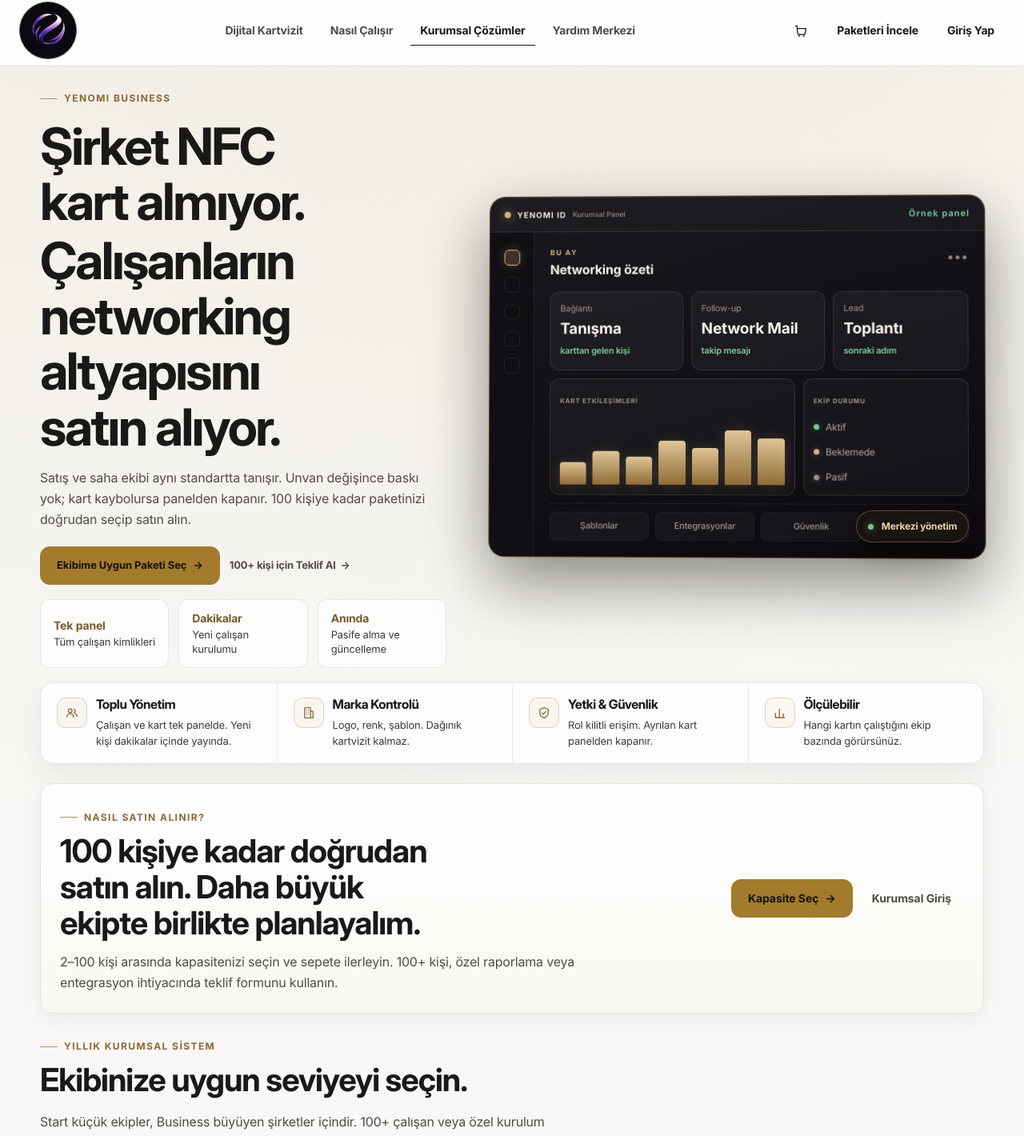
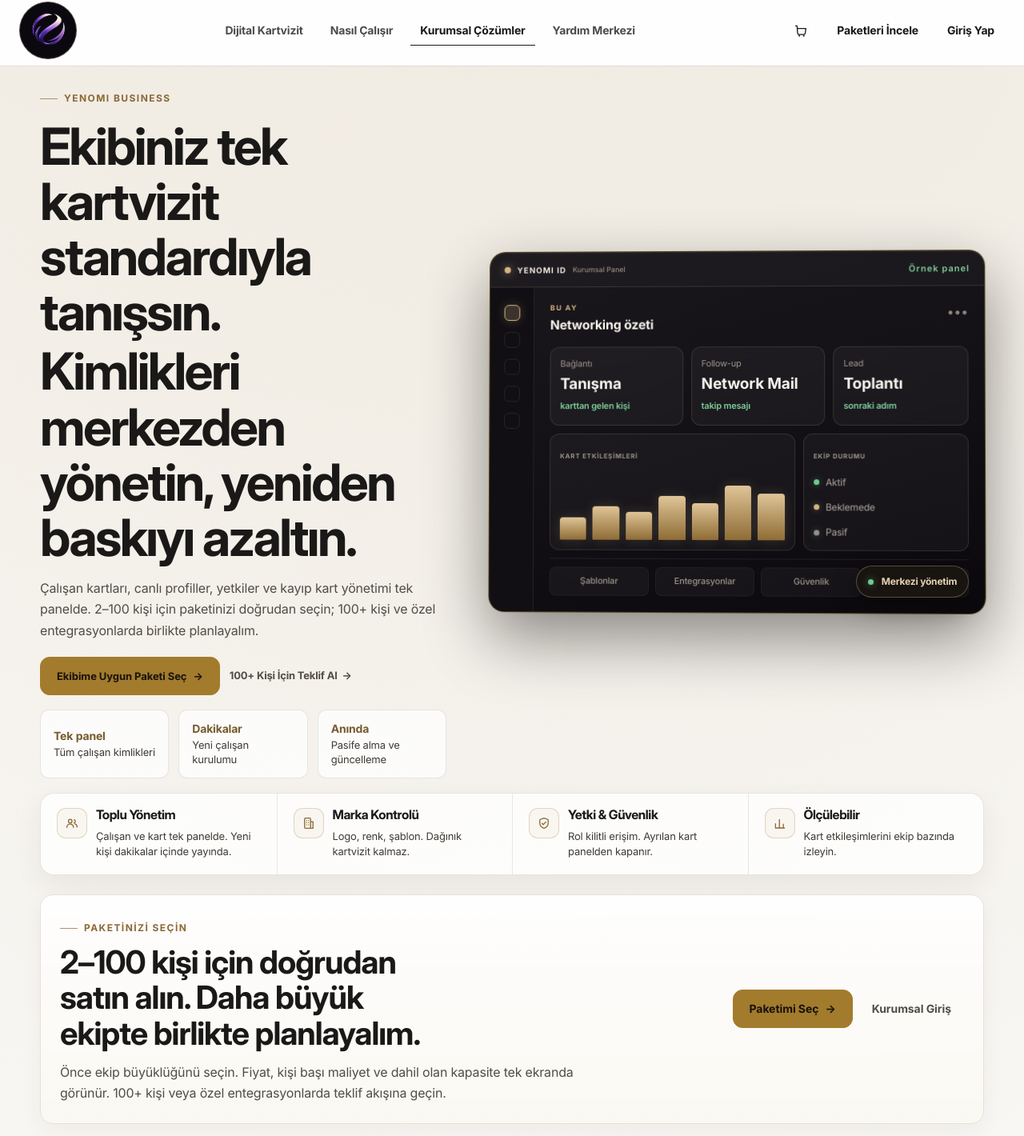
Before and after one commit to sevcanesim/id_system, a Next.js app: page /kurumsal in a window 1280 px wide. Shown: the part 42-1462 px from the top of the page at 80% size. Built offline with nearby package versions, Linux system fonts and the light colour scheme; no server answers.

Commit message:
feat(cro): simplify corporate purchase decisions

```diff
--- a/app/kurumsal/page.tsx
+++ b/app/kurumsal/page.tsx
@@ -69,7 +69,7 @@ export default async function CorporatePage({
     { icon: "users" as const, title: "Toplu Yönetim", text: "Çalışan ve kart tek panelde. Yeni kişi dakikalar içinde yayında." },
     { icon: "building" as const, title: "Marka Kontrolü", text: "Logo, renk, şablon. Dağınık kartvizit kalmaz." },
     { icon: "shield" as const, title: "Yetki & Güvenlik", text: "Rol kilitli erişim. Ayrılan kart panelden kapanır." },
-    { icon: "analytics" as const, title: "Ölçülebilir", text: "Hangi kartın çalıştığını ekip bazında görürsünüz." },
+    { icon: "analytics" as const, title: "Ölçülebilir", text: "Kart etkileşimlerini ekip bazında izleyin." },
   ];
 
   return (
@@ -78,13 +78,13 @@ export default async function CorporatePage({
         <div className="corporate-single-copy">
           <span className="section-kicker">YENOMI BUSINESS</span>
           <h1 id="corporate-single-title">
-            <span className="corporate-hero-line">Şirket NFC kart almıyor.</span>
-            <span className="corporate-hero-line corporate-hero-line--accent">Çalışanların networking altyapısını satın alıyor.</span>
+            <span className="corporate-hero-line">Ekibiniz tek kartvizit standardıyla tanışsın.</span>
+            <span className="corporate-hero-line corporate-hero-line--accent">Kimlikleri merkezden yönetin, yeniden baskıyı azaltın.</span>
           </h1>
-          <p>Satış ve saha ekibi aynı standartta tanışır. Unvan değişince baskı yok; kart kaybolursa panelden kapanır. 100 kişiye kadar paketinizi doğrudan seçip satın alın.</p>
+          <p>Çalışan kartları, canlı profiller, yetkiler ve kayıp kart yönetimi tek panelde. 2–100 kişi için paketinizi doğrudan seçin; 100+ kişi ve özel entegrasyonlarda birlikte planlayalım.</p>
           <div className="corporate-hero-actions">
             <a href="#business-pricing-title" className="corporate-cta">Ekibime Uygun Paketi Seç <span aria-hidden="true">→</span></a>
-            <a href="/kurumsal?plan=ENTERPRISE#teklif" className="home-mockup__link-secondary">100+ kişi için Teklif Al <span aria-hidden="true">→</span></a>
+            <a href="/kurumsal?plan=ENTERPRISE#teklif" className="home-mockup__link-secondary">100+ Kişi İçin Teklif Al <span aria-hidden="true">→</span></a>
           </div>
           <div className="corporate-single-proof" aria-label="Kurumsal ürün sonuçları">
             {outcomes.slice(0, 3).map((item) => <div key={item.label}><strong>{item.value}</strong><span>{item.label}</span></div>)}
@@ -130,12 +130,12 @@ export default async function CorporatePage({
 
       <section className="corporate-single-cta" aria-labelledby="corporate-single-cta-title">
         <div>
-          <span className="section-kicker">NASIL SATIN ALINIR?</span>
-          <h2 id="corporate-single-cta-title">100 kişiye kadar doğrudan satın alın. Daha büyük ekipte birlikte planlayalım.</h2>
-          <p>2–100 kişi arasında kapasitenizi seçin ve sepete ilerleyin. 100+ kişi, özel raporlama veya entegrasyon ihtiyacında teklif formunu kullanın.</p>
+          <span className="section-kicker">PAKETİNİZİ SEÇİN</span>
+          <h2 id="corporate-single-cta-title">2–100 kişi için doğrudan satın alın. Daha büyük ekipte birlikte planlayalım.</h2>
+          <p>Önce ekip büyüklüğünü seçin. Fiyat, kişi başı maliyet ve dahil olan kapasite tek ekranda görünür. 100+ kişi veya özel entegrasyonlarda teklif akışına geçin.</p>
         </div>
         <div className="corporate-single-cta-actions">
-          <a href="#business-pricing-title" className="corporate-cta">Kapasite Seç <span aria-hidden="true">→</span></a>
+          <a href="#business-pricing-title" className="corporate-cta">Paketimi Seç <span aria-hidden="true">→</span></a>
           <a href="/giris?portal=business&next=%2Fkurumsal%2Fpanel" className="corporate-secondary-cta">Kurumsal Giriş</a>
         </div>
       </section>
@@ -143,8 +143,8 @@ export default async function CorporatePage({
       <section className="corporate-pricing-section corporate-single-details" aria-labelledby="business-pricing-title">
         <div className="corporate-section-heading">
           <span className="section-kicker">YILLIK KURUMSAL SİSTEM</span>
-          <h2 id="business-pricing-title">Ekibinize uygun seviyeyi seçin.</h2>
-          <p>Start küçük ekipler, Business büyüyen şirketler içindir. 100+ çalışan veya özel kurulum ihtiyacında Enterprise teklif akışına geçin. Tüm doğrudan satın alınabilen paketlerde NFC kart, 1 yıl üyelik ve Türkiye içi ücretsiz kargo dahildir.</p>
+          <h2 id="business-pricing-title">Önce seviyeyi, sonra ekip büyüklüğünü seçin.</h2>
+          <p>Start 2–10 kişilik ekipler için hızlı başlangıçtır. Business 25–100 kişilik büyüyen ekipler için en dengeli yapıdır. Enterprise 100+ kişi, özel raporlama veya entegrasyon ihtiyacında kuruma özel planlanır.</p>
         </div>
         <CorporatePackPicker
           packs={packOptions}
@@ -152,7 +152,7 @@ export default async function CorporatePage({
           initialCode={selectedPlan}
         />
         <details className="corporate-pack-details">
-          <summary>2–100 kişi için tüm kapasite ve fiyatları gör</summary>
+          <summary>Tüm kapasite ve yıllık fiyatları karşılaştır</summary>
           <div className="corporate-pack-table-wrap">
             <table className="corporate-pack-table">
               <caption className="sr-only">Kurumsal fiyat listesi</caption>
@@ -172,7 +172,7 @@ export default async function CorporatePage({
                   <tr key={plan.code} className={"popular" in plan && plan.popular ? "is-popular" : undefined}>
                     <th scope="row">
                       {plan.name}
-                      {"popular" in plan && plan.popular ? <span className="corporate-pack-badge">Öne çıkan</span> : null}
+                      {"popular" in plan && plan.popular ? <span className="corporate-pack-badge">En çok tercih edilen</span> : null}
                     </th>
                     <td className="is-num">{plan.seats}</td>
                     <td className="is-num">{plan.seats}</td>
@@ -187,7 +187,7 @@ export default async function CorporatePage({
                           kind="BUSINESS_CARD"
                           name={plan.name}
                           unitPriceKurus={plan.priceKurus}
-                          label="Sepete Ekle"
+                          label="Bu Paketi Seç"
                           appearance="secondary"
                           className={"popular" in plan && plan.popular ? "corporate-plan-link" : "corporate-plan-text"}
                           configuration={{ packageCode: plan.code, seatCount: plan.seats }}
@@ -202,7 +202,7 @@ export default async function CorporatePage({
             </table>
           </div>
         </details>
-        <p className="corporate-pack-note">Tüm paketlerde: 1 yıllık kullanım + NFC kart + ücretsiz kargo. Kullanılmayan Network Mail kredisi paket yenilenirse devreder; yenilenmezse yanar.</p>
+        <p className="corporate-pack-note">Doğrudan satın alınabilen paketlerde 1 yıllık kullanım, seçilen kullanıcı sayısı kadar NFC kart ve Türkiye içi ücretsiz kargo dahildir. Ekip büyüdükçe kişi başı maliyet düşer.</p>
         <div className="corporate-addon-grid corporate-mail-packs">
           <article>
             <span>NETWORK MAIL</span>
@@ -220,12 +220,53 @@ export default async function CorporatePage({
 
       <section className="corporate-lead-section" id="teklif" aria-labelledby="corporate-lead-title">
         <div className="corporate-lead-copy">
-          <span className="section-kicker">ENTERPRISE / ÖZEL KURULUM</span>
-          <h2 id="corporate-lead-title">100+ çalışan veya özel ihtiyaç için kapsamı birlikte çıkaralım.</h2>
-          <p>Bu form yalnızca standart satın alma akışının dışındaki ihtiyaçlar içindir. Çalışan sayınızı ve ihtiyacınızı paylaşın; ekibimiz 1 iş günü içinde sizinle iletişime geçsin.</p>
-          <ul><li>100+ çalışan kapasitesi</li><li>Özel raporlama veya entegrasyon</li><li>Kuruma özel kurulum planı</li></ul>
+          <span className="section-kicker">100+ KİŞİ · ÖZEL KURULUM</span>
+          <h2 id="corporate-lead-title">Kurumsal yapınızı birlikte planlayalım.</h2>
+          <p>100+ çalışan, özel entegrasyon, farklı kart şablonları veya kuruma özel raporlama ihtiyacınızı paylaşın. Size uygun yapı ve fiyatlandırmayla dönüş yapalım.</p>
         </div>
-        <CorporateLeadForm plan={selectedPlan || "ENTERPRISE"} />
+        <CorporateLeadForm initialPlan={selectedPlan} />
+      </section>
+
+      <section className="corporate-analytics-section" aria-labelledby="corporate-analytics-title">
+        <div className="corporate-section-heading">
+          <span className="section-kicker">ÖLÇÜLEBİLİR KARTVİZİT</span>
+          <h2 id="corporate-analytics-title">Kart dağıtmakla kalmayın. Kullanımı görün.</h2>
+          <p>Kurumsal panel, ekip kartlarının görünürlüğünü ve kullanımını tek yerde toplar.</p>
+        </div>
+        <div className="corporate-analytics-grid">
+          {analytics.map((item) => <article key={item.title}><strong>{item.value}</strong><h3>{item.title}</h3><p>{item.text}</p></article>)}
+        </div>
+      </section>
+
+      <section className="corporate-resource-section" aria-labelledby="corporate-resource-title">
+        <div className="corporate-section-heading">
+          <span className="section-kicker">KARTTAN DAHA FAZLASI</span>
+          <h2 id="corporate-resource-title">Satış materyallerinizi de aynı profile bağlayın.</h2>
+          <p>Çalışan kartı yalnız iletişim bilgisi değil, kurumsal kaynaklara açılan kontrollü bir giriş noktası olur.</p>
+        </div>
+        <div className="corporate-resource-grid">
+          {corporateResources.map((item) => <article key={item.title}><Icon name={item.icon} /><h3>{item.title}</h3><p>{item.text}</p></article>)}
+        </div>
+      </section>
+
+      <section className="corporate-usecase-section" aria-labelledby="corporate-usecase-title">
+        <div className="corporate-section-heading">
+          <span className="section-kicker">KULLANIM SENARYOLARI</span>
+          <h2 id="corporate-usecase-title">Ekip büyüdükçe kartvizit dağılmasın.</h2>
+        </div>
+        <div className="corporate-usecase-grid">
+          {useCases.map((item) => <article key={item.title}><Icon name={item.icon} /><h3>{item.title}</h3><p>{item.text}</p></article>)}
+        </div>
+      </section>
+
+      <section className="corporate-steps-section" aria-labelledby="corporate-steps-title">
+        <div className="corporate-section-heading">
+          <span className="section-kicker">KURUMSAL KURULUM</span>
+          <h2 id="corporate-steps-title">Üç adımda ekibiniz yayında.</h2>
+        </div>
+        <ol className="corporate-steps-grid">
+          {steps.map(([number, title, text]) => <li key={number}><span>{number}</span><div><h3>{title}</h3><p>{text}</p></div></li>)}
+        </ol>
       </section>
     </main>
   );
```
